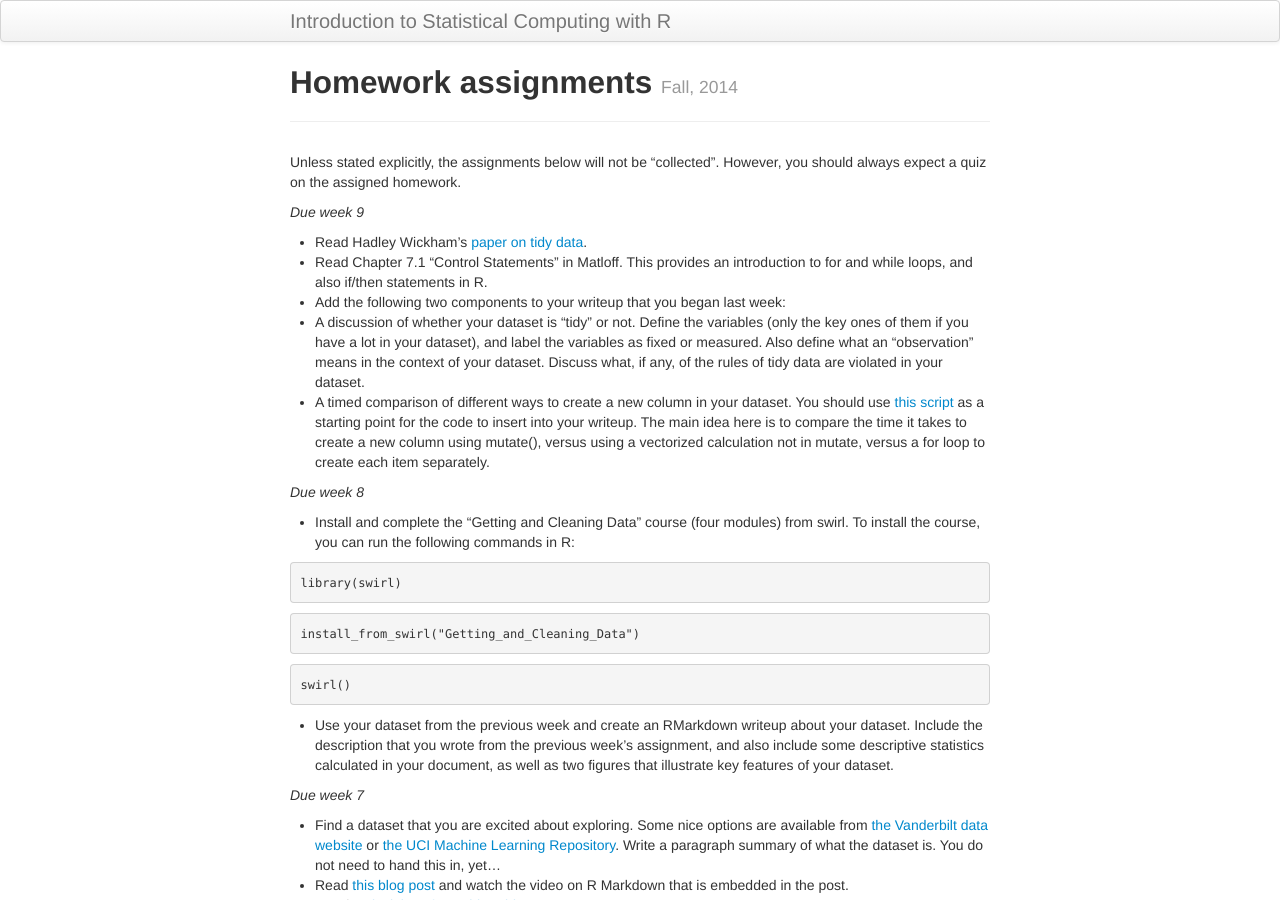
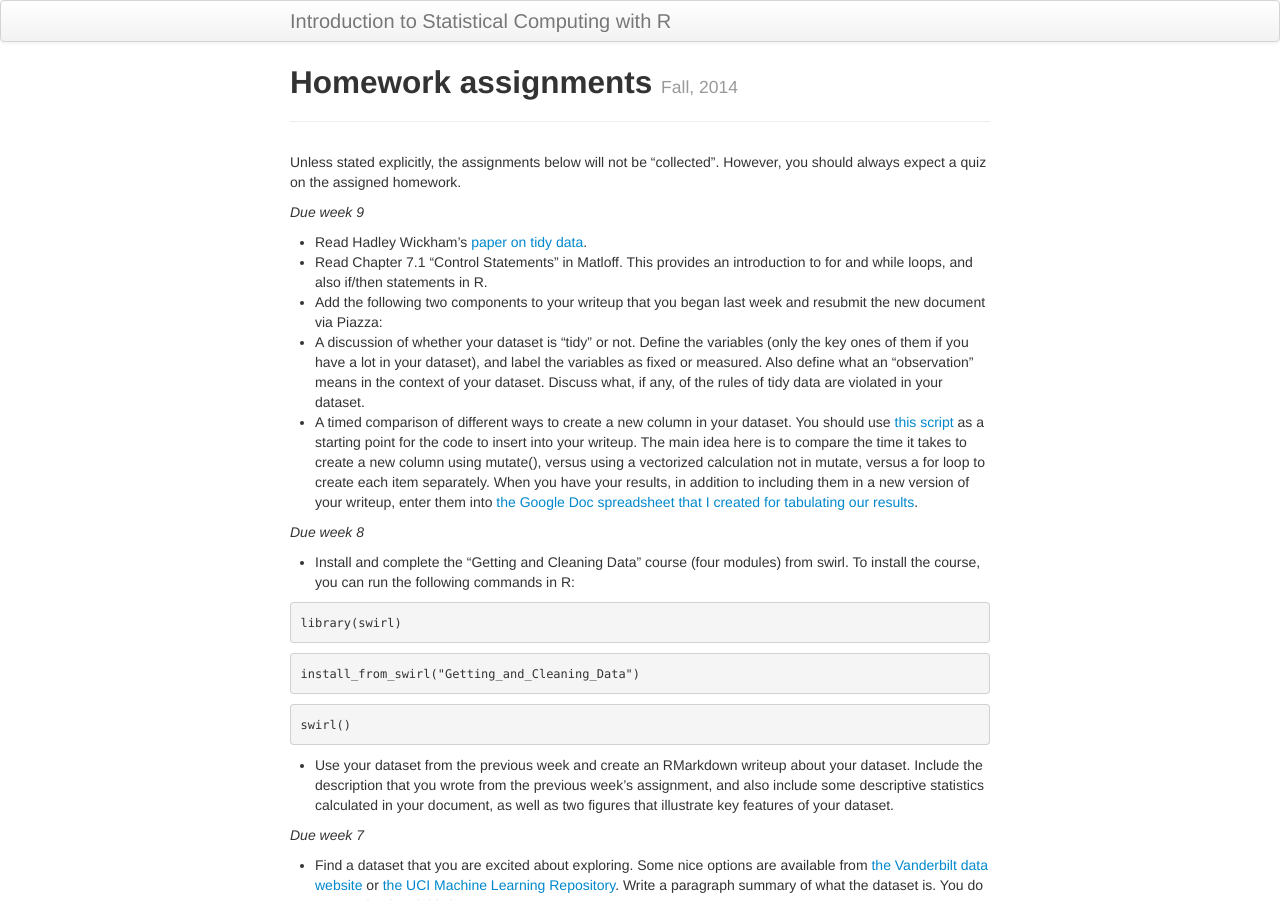
Before and after one commit to nickreich/statComp2014, a Jekyll site: the page built from pages/homework.md, in a window 1280 px wide and 900 px high. Built offline with Jekyll 4.4.1, drawn with Linux system fonts in a browser that asks for light colours.

Commit message:
homework week 9 updates.

```diff
--- a/pages/homework.md
+++ b/pages/homework.md
@@ -11,11 +11,12 @@ Unless stated explicitly, the assignments below will not be "collected". However
 <!-- Please select a blog entry that you'd like to present (briefly) on Wednesday, October 8th.  These should be from 2013 or later and relate to statistics, data science, or R. See http://simplystatistics.org, http://www.statsblogs.com, http://r-bloggers.com, http://fivethirtyeight.com, or http://www.statschat.org.nz for examples. Please submit your choice on Moodle by midnight on Monday.  The presentations will be no more than 90 seconds long and should provide a brief summary of the entry, why you found it interesting, and what question you have after reading it. -->
 
 _Due week 9_
+
 * Read Hadley Wickham's [paper on tidy data](http://vita.had.co.nz/papers/tidy-data.pdf).
 * Read Chapter 7.1 "Control Statements" in Matloff. This provides an introduction to for and while loops, and also if/then statements in R.
-* Add the following two components to your writeup that you began last week:
+* Add the following two components to your writeup that you began last week and resubmit the new document via Piazza:
  * A discussion of whether your dataset is "tidy" or not. Define the variables (only the key ones of them if you have a lot in your dataset), and label the variables as fixed or measured. Also define what an "observation" means in the context of your dataset. Discuss what, if any, of the rules of tidy data are violated in your dataset.
- * A timed comparison of different ways to create a new column in your dataset. You should use [this script](../scripts/new-column-script.R) as a starting point for the code to insert into your writeup. The main idea here is to compare the time it takes to create a new column using mutate(), versus using a vectorized calculation not in mutate, versus a for loop to create each item separately.
+ * A timed comparison of different ways to create a new column in your dataset. You should use [this script](../scripts/new-column-script.R) as a starting point for the code to insert into your writeup. The main idea here is to compare the time it takes to create a new column using mutate(), versus using a vectorized calculation not in mutate, versus a for loop to create each item separately. When you have your results, in addition to including them in a new version of your writeup, enter them into [the Google Doc spreadsheet that I created for tabulating our results](https://docs.google.com/a/umass.edu/spreadsheets/d/1BDyPuKewUkkQerROXruCY3tKXqxz5YNizHcsvF_7bgI/edit?usp=sharing).
 
 _Due week 8_
 
```
